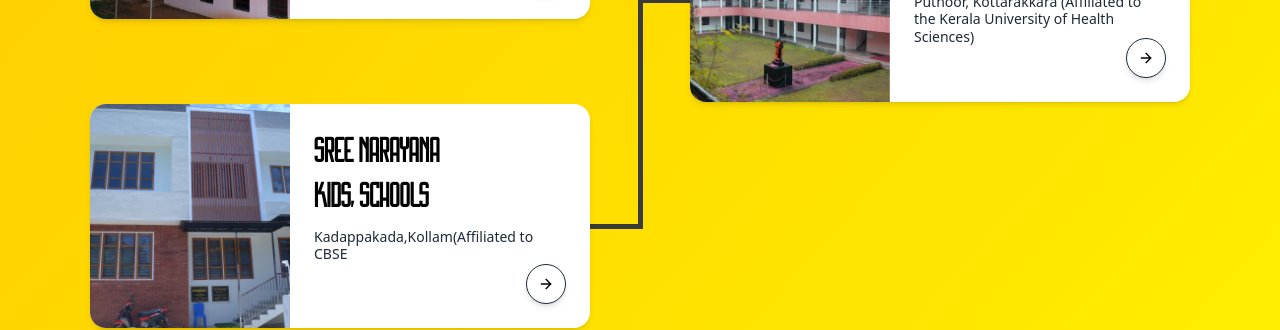
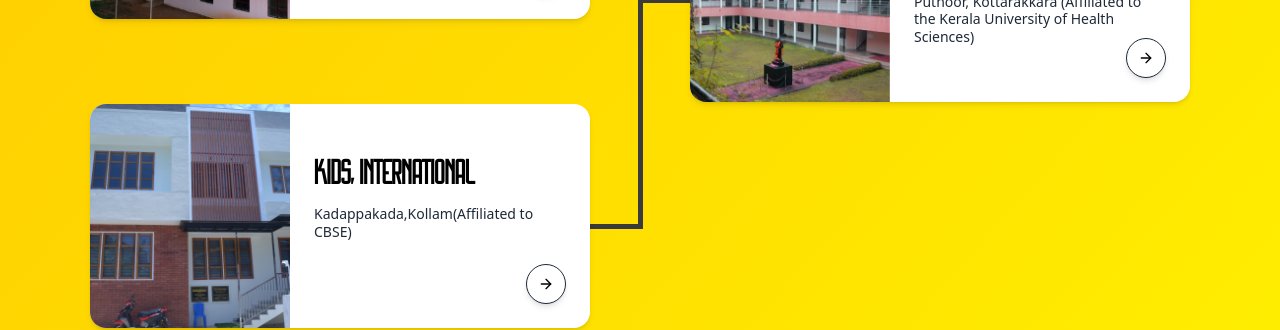
Before and after one commit to obsidyne/sree-narayana-edu, a Next.js app: page / in a window 1280 px wide. Shown: the part 6340-6670 px from the top of the page. Built offline with nearby package versions, Linux system fonts and the light colour scheme; a web font is replaced by a local one.

Commit message:
Update InstitutionSection.tsx

```diff
--- a/app/components/InstitutionSection.tsx
+++ b/app/components/InstitutionSection.tsx
@@ -180,8 +180,8 @@ const InstitutionsSection: React.FC<InstitutionsSectionProps> = ({
       slug: "snpsc",
     },
     {
-      title: "SREE NARAYANA KIDS' SCHOOLS",
-      subtitle:"Kadappakada,Kollam(Affiliated to CBSE",
+      title: "KIDS' INTERNATIONAL",
+      subtitle:"Kadappakada,Kollam(Affiliated to CBSE)",
       imageSrc: "/tree/4.png",
       slug: "shks",
     },
```
